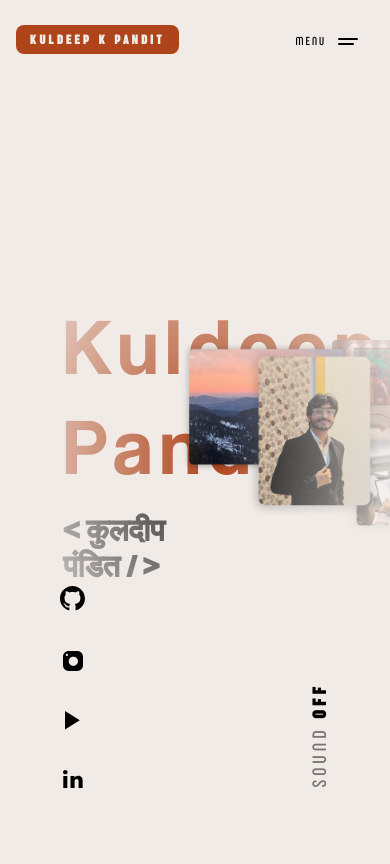
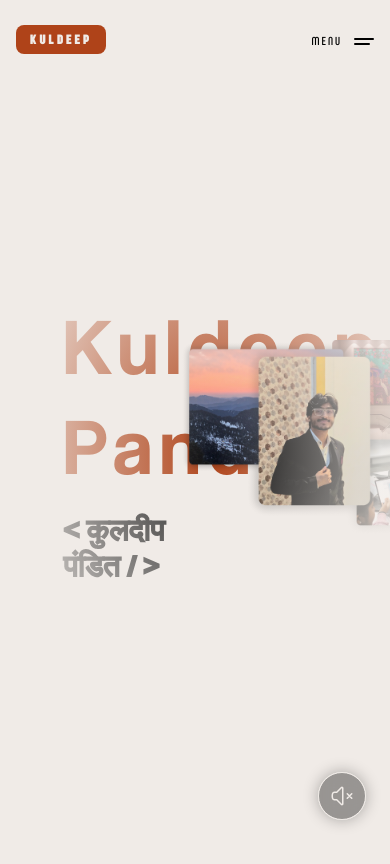
Before and after one commit to KuldeepPandit75/My-Portfolio, a Next.js app in the folder frontend/: page /about in a window 390 px wide. Shown: the top 864 px of the page. Built offline with nearby package versions, Linux system fonts and the light colour scheme.

Commit message:
responsive for phone

```diff
--- a/frontend/src/components/Footer/Footer.tsx
+++ b/frontend/src/components/Footer/Footer.tsx
@@ -35,7 +35,7 @@ const Footer = memo(() => {
         color: secondaryColor,
       }}
     >
-      <div className="px-6 sm:px-10 md:px-[150px] lg:pl-[200px] lg:pr-[100px] xl:pl-[250px] xl:pr-[120px] py-12 md:py-0 md:h-[50vh] border-b lg:border-b-0 lg:border-r border-[#8f8f8f30] flex flex-col justify-center relative xl:px-0 xl:pt-5">
+      <div className="px-[40px] sm:px-10 md:px-[150px] lg:pl-[200px] lg:pr-[100px] xl:pl-[250px] xl:pr-[120px] py-12 md:py-0 md:h-[50vh] border-b lg:border-b-0 lg:border-r border-[#8f8f8f30] flex flex-col justify-center relative xl:px-0 xl:pt-5">
         <h3 className="font-coolvetica tracking-[4px] mb-8 md:mb-10 text-sm md:text-base">
           CONNECT
         </h3>
@@ -117,7 +117,7 @@ const Footer = memo(() => {
           className="hidden sm:block absolute bottom-0 right-0 max-h-[150px] w-auto"
         />
       </div>
-      <div className="flex flex-col w-full lg:pl-[clamp(50px,6vw,120px)] py-10 lg:py-0 gap-5 md:gap-6 justify-center lg:px-0 md:px-[150px]">
+      <div className="flex flex-col w-full lg:pl-[clamp(50px,6vw,120px)] py-10 lg:py-0 gap-5 md:gap-6 justify-center lg:px-0 px-[40px] sm:px-[150px] hidden sm:block">
         <div className="font-coolvetica mt-2 lg:mt-[60px] xl:mt-[80px]">
           <p className="text-lg md:text-xl">Email</p>
           <Link
@@ -139,6 +139,26 @@ const Footer = memo(() => {
           </Link>
         </div>
       </div>
+      <div className="flex flex-col w-full lg:pl-[clamp(50px,6vw,120px)] py-10 lg:py-0 gap-5 md:gap-6 justify-center lg:px-0 px-[40px] sm:px-[150px] sm:hidden">
+        <div className="font-coolvetica mt-2 lg:mt-[60px] xl:mt-[80px]">
+          <p className="text-lg md:text-xl">Email</p>
+          <Link
+            href="mailto:kuldeepk11139@gmail.com"
+            className="opacity-50 text-sm md:text-base"
+          >
+            kuldeepk11139@gmail.com
+          </Link>
+        </div>
+        <div className="font-coolvetica">
+          <p className="text-lg md:text-xl">Phone</p>
+          <Link
+            href="tel:+917701855045"
+            className="opacity-50 text-sm md:text-base"
+          >
+            +91 7701855045
+          </Link>
+        </div>
+      </div>
     </footer>
   );
 });
--- a/frontend/src/components/HUD/HUD.tsx
+++ b/frontend/src/components/HUD/HUD.tsx
@@ -9,7 +9,7 @@ import Link from "next/link";
 import { usePathname } from "next/navigation";
 
 const HUD = () => {
-  const { primaryColor, secondaryColor, tertialColor} = useThemeStore();
+  const { primaryColor, secondaryColor, tertialColor } = useThemeStore();
   const { audioElement, setAudioElement } = useStore();
   const { heroAnimationComplete } = useStore();
   const [sound, setSound] = useState(true);
@@ -18,16 +18,16 @@ const HUD = () => {
   const soundLabelRef = useRef<HTMLSpanElement>(null);
   const pathname = usePathname();
 
-  useEffect(()=>{
-    if(pathname !== "/"){
+  useEffect(() => {
+    if (pathname !== "/") {
       setSound(false);
     }
-  },[])
+  }, []);
 
   useEffect(() => {
     const audio = new Audio("/bgMusic2.mp3");
     audio.loop = true;
-    audio.volume=0.08;
+    audio.volume = 0.08;
     setAudioElement(audio);
   }, []);
 
@@ -135,46 +135,42 @@ const HUD = () => {
     <div>
       <div
         id="hud1"
-        className="flex justify-between items-end fixed bottom-14 left-0 right-0 mx-[60px] xl:mx-[80px] pointer-events-none mix-blend-difference z-100 opacity-0"
+        className="hidden sm:flex justify-between items-end fixed bottom-14 left-0 right-0 mx-[60px] xl:mx-[80px] pointer-events-none mix-blend-difference z-100 opacity-0"
       >
         <div className="items-center gap-[40px] flex flex-col pointer-events-auto">
-          <Link href="https://github.com/kuldeeppandit75" target="_blank" className="social-icon cursor-pointer">
-          <img
-            src="/icons/github.svg"
-            alt="github"
-            width={25}
-
-          />
+          <Link
+            href="https://github.com/kuldeeppandit75"
+            target="_blank"
+            className="social-icon cursor-pointer"
+          >
+            <img src="/icons/github.svg" alt="github" width={25} />
           </Link>
-          <Link href="https://www.instagram.com/vaultechi/" target="_blank" className="social-icon cursor-pointer">
-          <img
-            src="/icons/insta.svg"
-            alt="instagram"
-            width={20}
-
-          />
+          <Link
+            href="https://www.instagram.com/vaultechi/"
+            target="_blank"
+            className="social-icon cursor-pointer"
+          >
+            <img src="/icons/insta.svg" alt="instagram" width={20} />
           </Link>
-          <Link href="https://www.youtube.com/@kuldeepk.pandit/shorts" target="_blank" className="social-icon cursor-pointer">
-          <img
-            src="/icons/youtube.svg"
-            alt="youtube"
-            width={15}
-
-          />
+          <Link
+            href="https://www.youtube.com/@kuldeepk.pandit/shorts"
+            target="_blank"
+            className="social-icon cursor-pointer"
+          >
+            <img src="/icons/youtube.svg" alt="youtube" width={15} />
           </Link>
-          <Link href="https://www.linkedin.com/in/kuldeepk-pandit/" target="_blank" className="social-icon cursor-pointer">
-          <img
-            src="/icons/in.svg"
-            alt="linkedin"
-            width={20}
-
-          />
+          <Link
+            href="https://www.linkedin.com/in/kuldeepk-pandit/"
+            target="_blank"
+            className="social-icon cursor-pointer"
+          >
+            <img src="/icons/in.svg" alt="linkedin" width={20} />
           </Link>
         </div>
       </div>
       <div
         id="hud2"
-        className="fixed bottom-14 right-0 mx-[80px] z-100 opacity-0"
+        className="hidden sm:inline fixed bottom-14 right-0 mx-[80px] z-100 opacity-0"
         style={{ mixBlendMode: "difference" }}
       >
         <div className="-rotate-90" style={{ color: secondaryColor }}>
@@ -208,6 +204,50 @@ const HUD = () => {
           </p>
         </div>
       </div>
+      <div className="sm:hidden fixed bottom-6 right-6 z-100">
+        <button
+          onClick={() => setSound(!sound)}
+          className="w-12 h-12 rounded-full border flex items-center justify-center backdrop-blur-sm transition-all duration-300 shadow-[0_0_15px_rgba(0,0,0,0.3)] hover:shadow-[0_0_20px_rgba(0,0,0,0.5)] active:scale-95"
+          style={{
+            borderColor: secondaryColor,
+            color: secondaryColor,
+            backgroundColor: "rgba(20, 20, 20, 0.4)",
+          }}
+          aria-label="Toggle Sound"
+        >
+          {sound ? (
+            <svg
+              xmlns="http://www.w3.org/2000/svg"
+              fill="none"
+              viewBox="0 0 24 24"
+              strokeWidth={1.5}
+              stroke="currentColor"
+              className="w-6 h-6"
+            >
+              <path
+                strokeLinecap="round"
+                strokeLinejoin="round"
+                d="M19.114 5.636a9 9 0 0 1 0 12.728M16.463 8.288a5.25 5.25 0 0 1 0 7.424M6.75 8.25l4.72-4.72a.75.75 0 0 1 1.28.53v15.88a.75.75 0 0 1-1.28.53l-4.72-4.72H4.51c-.88 0-1.704-.507-1.938-1.354A9.009 9.009 0 0 1 2.25 12c0-.83.112-1.633.322-2.396C2.806 8.756 3.63 8.25 4.51 8.25H6.75Z"
+              />
+            </svg>
+          ) : (
+            <svg
+              xmlns="http://www.w3.org/2000/svg"
+              fill="none"
+              viewBox="0 0 24 24"
+              strokeWidth={1.5}
+              stroke="currentColor"
+              className="w-6 h-6"
+            >
+              <path
+                strokeLinecap="round"
+                strokeLinejoin="round"
+                d="M17.25 9.75 19.5 12m0 0 2.25 2.25M19.5 12l2.25-2.25M19.5 12l-2.25 2.25m-10.5-6 4.72-4.72a.75.75 0 0 1 1.28.53v15.88a.75.75 0 0 1-1.28.53l-4.72-4.72H4.51c-.88 0-1.704-.507-1.938-1.354A9.009 9.009 0 0 1 2.25 12c0-.83.112-1.633.322-2.396C2.806 8.756 3.63 8.25 4.51 8.25H6.75Z"
+              />
+            </svg>
+          )}
+        </button>
+      </div>
     </div>
   );
 };
--- a/frontend/src/components/Motto/Motto.tsx
+++ b/frontend/src/components/Motto/Motto.tsx
@@ -4,7 +4,7 @@ import { useThemeStore } from "@/src/Zustand_Store/ThemeStore";
 const Motto = () => {
   const { primaryColor, secondaryColor } = useThemeStore();
   return (
-    <div className="pb-[80px] md:pb-[100px] relative px-[200px] mt-[55px]">
+    <div className="pb-[80px] md:pb-[100px] relative px-[40px] sm:px-[200px] mt-[55px]">
       <h1
         className="font-coolvetica text-xs sm:text-sm md:text-md tracking-[4px] opacity-70"
         style={{ color: secondaryColor }}
--- a/frontend/src/components/Navbar/Navbar.tsx
+++ b/frontend/src/components/Navbar/Navbar.tsx
@@ -164,13 +164,22 @@ const Navbar = () => {
         style={{ zIndex: 10000 }}
       >
         <h1
-          className="text-[14px] lg:text-[18px] font-sugo font-black rounded-lg px-[14px] sm:px-[18px] lg:px-[20px] py-[4px] tracking-[3px] sm:tracking-[4px]"
+          className="hidden sm:block text-[14px] lg:text-[18px] font-sugo font-black rounded-lg px-[14px] sm:px-[18px] lg:px-[20px] py-[4px] tracking-[3px] sm:tracking-[4px]"
           style={{
             backgroundColor: primaryColor,
             color: secondaryColor,
           }}
         >
           KULDEEP K PANDIT
+        </h1>
+        <h1
+          className="block sm:hidden text-[14px] font-sugo font-black rounded-lg px-[14px] py-[4px] tracking-[3px]"
+          style={{
+            backgroundColor: primaryColor,
+            color: secondaryColor,
+          }}
+        >
+          KULDEEP
         </h1>
       </Link>
 
@@ -215,7 +224,7 @@ const Navbar = () => {
         </ul>
 
         {/* Compact mobile menu */}
-        <div className="sm:hidden flex items-center gap-3 bg-black/70 px-4 py-2 rounded-full">
+        <div className="sm:hidden flex items-center gap-3 bg-black/70 px-0 py-2 rounded-full">
           <span
             className="text-xs font-sugo tracking-[2px] uppercase"
             style={{ color: secondaryColor }}
```
Also changed, not shown: frontend/src/components/Hackathons/Hackathons.tsx (+7 -5 lines).
